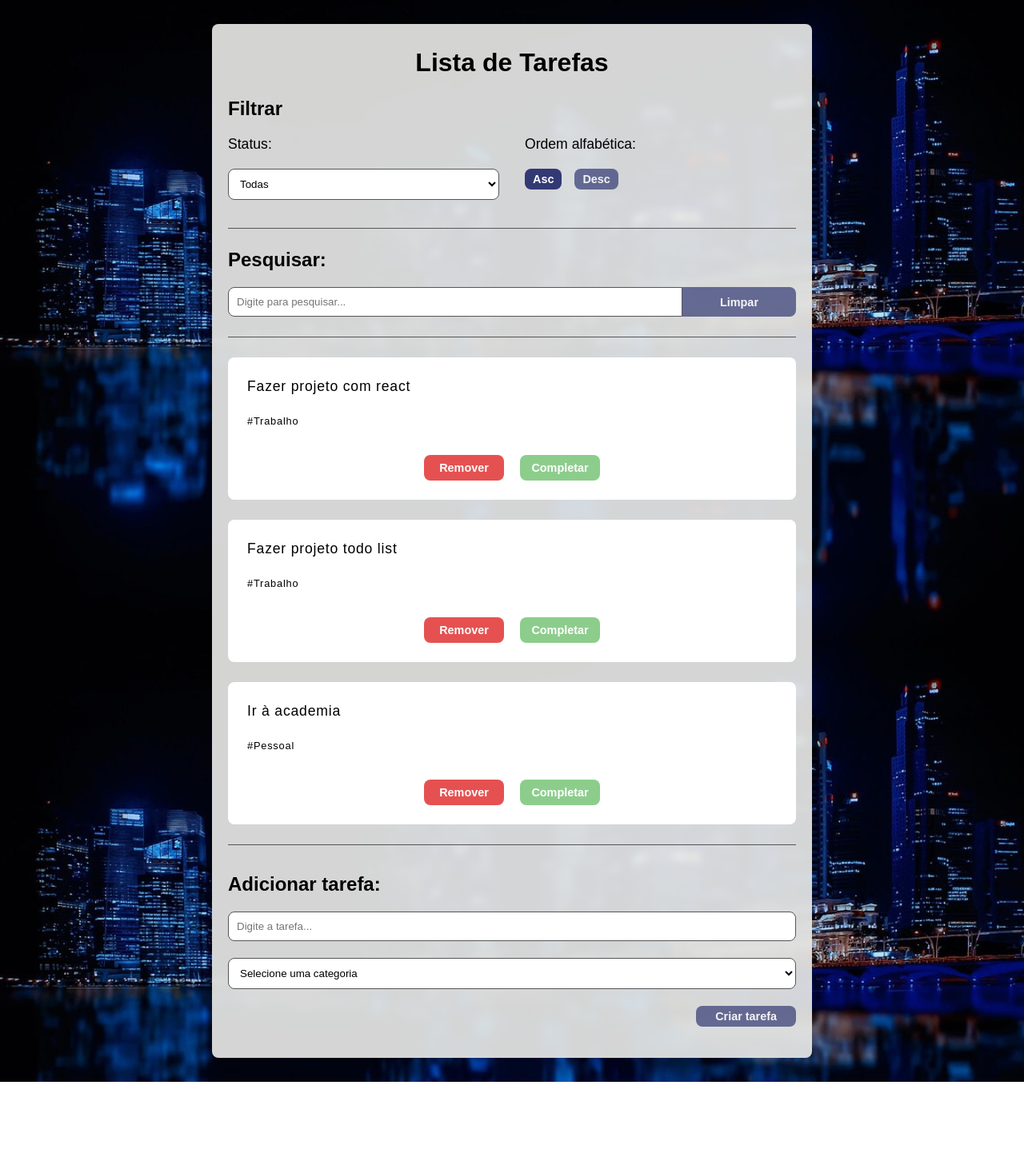
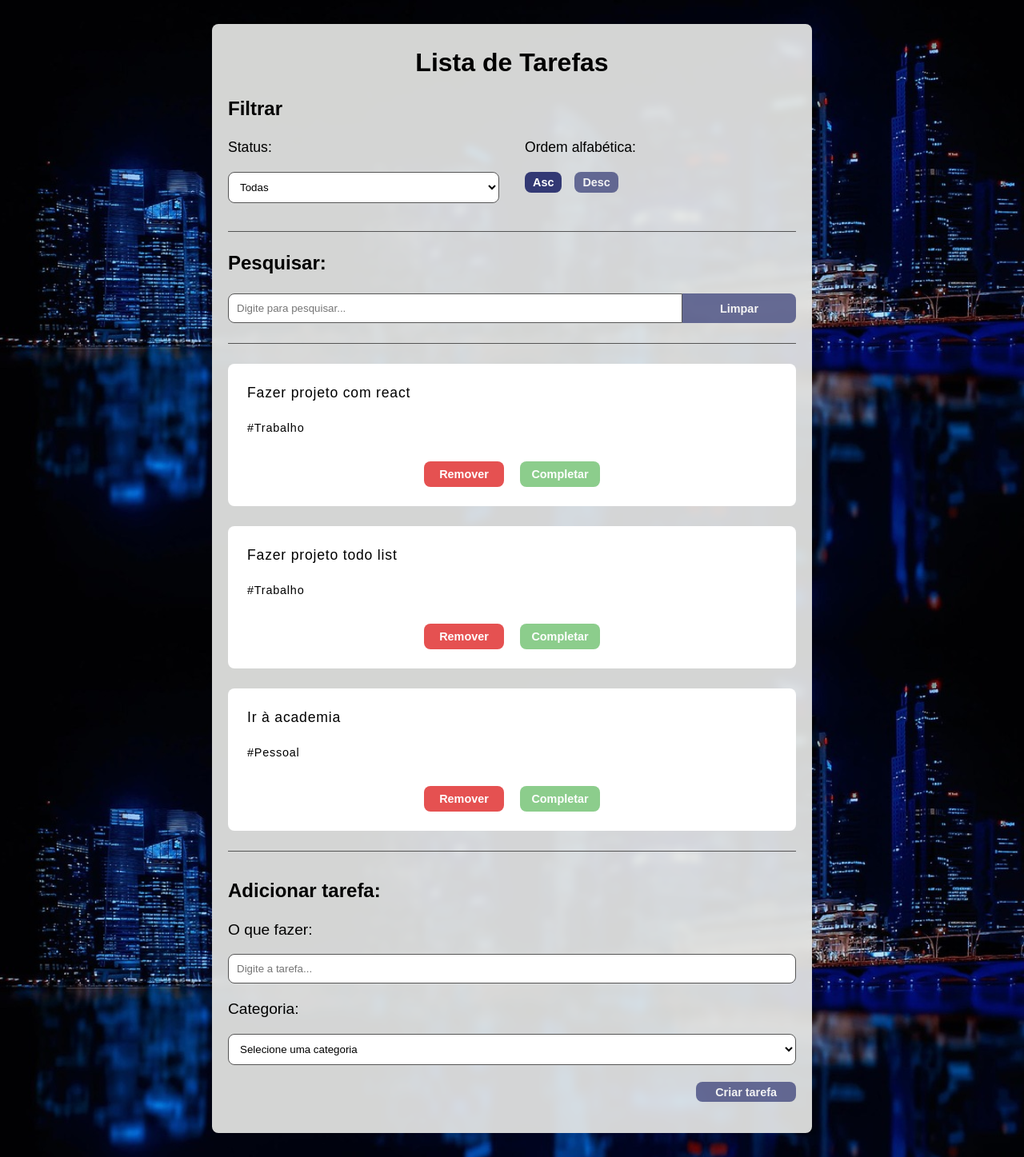
Before and after one commit to FabricioBasilio/to-do-list, a React (Vite) app: page / in a window 1280 px wide. Shown: the whole page at 80% size. Before the commit the page ends 1353 px from the top, so only its background shows below. Built offline with nearby package versions, Linux system fonts and the light colour scheme.

Commit message:
feat: configuracoes de acessibilidade

```diff
--- a/src/App.jsx
+++ b/src/App.jsx
@@ -174,7 +174,7 @@ function App() {
   }
 
   return (
-    <>
+    <main>
       <TodoContainer
         filter={filter}
         setFilter={setFilter}
@@ -189,7 +189,7 @@ function App() {
       />
       {mostrarModalForm()}
       {mostrarModalRemove()}
-    </>
+    </main>
   );
 }
 
--- a/src/components/Filter.jsx
+++ b/src/components/Filter.jsx
@@ -1,11 +1,11 @@
 function Filter({ filter, setFilter, sort, setSort }) {
   return (
     <section className="filter">
-        <h2>Filtrar</h2>
+        <label htmlFor="select_filter">Filtrar</label>
         <div className="filter_options">
             <div className="filter_options__filter">
                 <p>Status: </p>
-                <select value={filter} onChange={e => setFilter(e.target.value)}>
+                <select value={filter} id="select_filter" onChange={e => setFilter(e.target.value)}>
                     <option value="All">Todas</option>
                     <option value="Done">Feitas</option>
                     <option value="Incomplete">Incompletas</option>
--- a/src/components/Search.jsx
+++ b/src/components/Search.jsx
@@ -6,9 +6,9 @@ function Search({search, setSearch}) {
 
   return (
     <section className="search">
-        <h2>Pesquisar:</h2>
+        <label htmlFor="input_pesquisar">Pesquisar:</label>
         <div className="search__container">
-          <input type="text" placeholder="Digite para pesquisar..." value={search} className="search__container__input" onChange={e => setSearch(e.target.value)}/>
+          <input type="text" placeholder="Digite para pesquisar..." value={search} id="input_pesquisar" className="search__container__input" onChange={e => setSearch(e.target.value)}/>
           <button onClick={cleanSearch}>Limpar</button>
         </div>
     </section>
--- a/src/components/TodoForm.jsx
+++ b/src/components/TodoForm.jsx
@@ -33,8 +33,10 @@ function TodoForm({ addTodo, setFade, setModalForm}) {
       <section className="todo_form">
         <h2>Adicionar tarefa: </h2>
         <form className="todo_form__form" onSubmit={handleFormSubmit}>
-            <input type="text" placeholder="Digite a tarefa..." value={value} onChange={e => setValue(e.target.value)}/>
-            <select value={category} onChange={e => setCategory(e.target.value)}>
+          <label htmlFor="texto_adicionar_tarefa">O que fazer:</label>
+            <input type="text" placeholder="Digite a tarefa..." value={value} id="texto_adicionar_tarefa" onChange={e => setValue(e.target.value)}/>
+          <label htmlFor="categoria_adicionar_tarefa">Categoria:</label>
+            <select value={category} id="categoria_adicionar_tarefa" onChange={e => setCategory(e.  target.value)}>
                 <option value="">Selecione uma categoria</option>
                 <option value="Trabalho">Trabalho</option>
                 <option value="Pessoal">Pessoal</option>
--- a/src/styles/App.css
+++ b/src/styles/App.css
@@ -46,8 +46,11 @@ h1 {
   margin: 15px 0 25px 0;
 }
 
-h2 {
-  margin-bottom: 20px;
+label {
+  margin-bottom: 1.5rem;
+  font-weight: 700;
+  font-size: 1.5rem;
+  display: block;
 }
 
 p {
@@ -102,14 +105,12 @@ select {
   flex: 80%;
   border-radius: var(--radiusPadrao) 0 0 var(--radiusPadrao);
   margin-bottom: 0;
-
 }
 
 .search__container button {
   flex: 20%;
   border-radius: 0 var(--radiusPadrao) var(--radiusPadrao) 0;
 }
-
 
 .filter_options {
   display: flex;
@@ -163,7 +164,7 @@ select {
 }
 
 .todo_list__todo p:last-child {
-  font-size: 0.8rem;
+  font-size: 0.9rem;
 }
 
 .todo_list__todo--done p:first-child {
@@ -196,10 +197,20 @@ select {
   margin-bottom: 1.5rem;
 }
 
+.todo_form h2 {
+  margin-bottom: 1.5rem;
+}
+
 .todo_form__form {
   display: flex;
   flex-direction: column;
   gap: 0.7rem;
+}
+
+.todo_form__form label {
+  margin-bottom: 0.5rem;
+  font-weight: normal;
+  font-size: 1.2rem;
 }
 
 .todo_form__form button {
```
